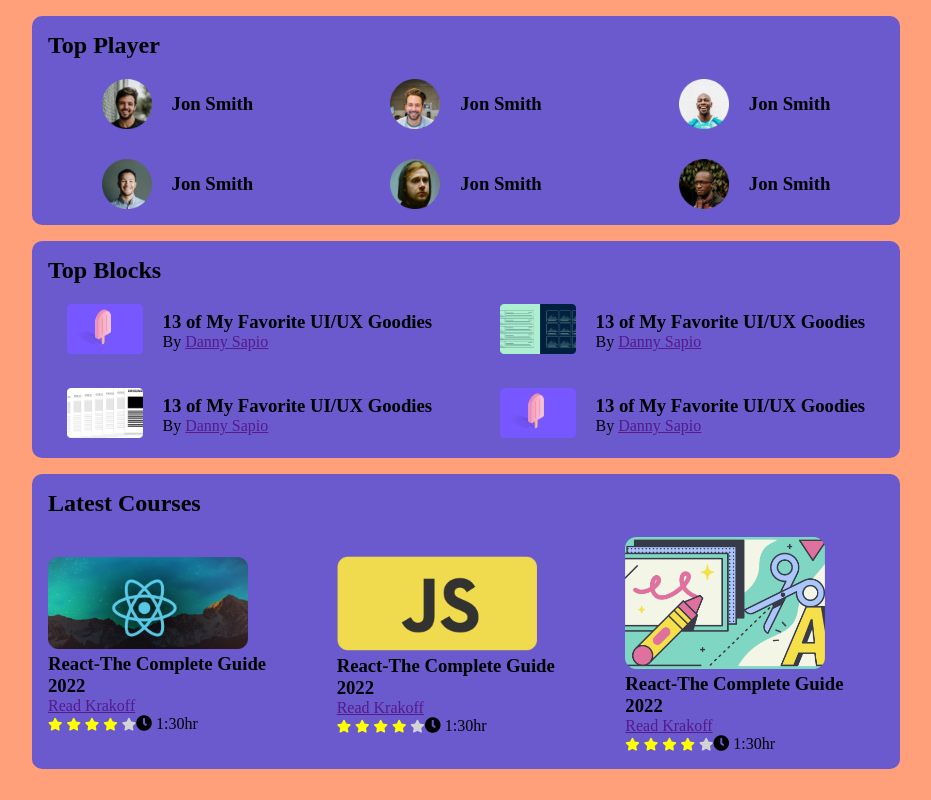
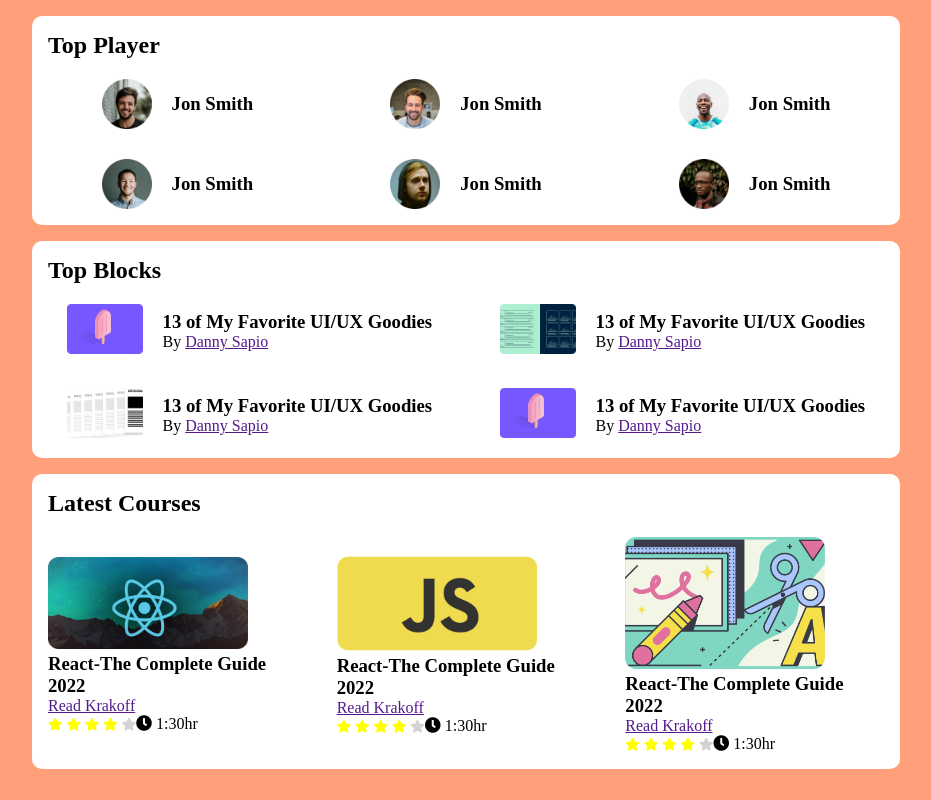
Before and after one commit to FatemaJannatDihan/my-second-website, a plain HTML site: page index.html in a window 1280 px wide. Shown: the whole page, without its empty margins (174-1105 px from the left). Drawn offline with Linux system fonts and the light colour scheme.

Commit message:
My Second Website

```diff
--- a/css/style.css
+++ b/css/style.css
@@ -11,7 +11,7 @@ main{
     margin:0 auto;
 }
 section{
-    background-color: slateblue;
+    background-color: white;
     padding: 1em;
     margin:1em;
     border-radius: 10px;
```
